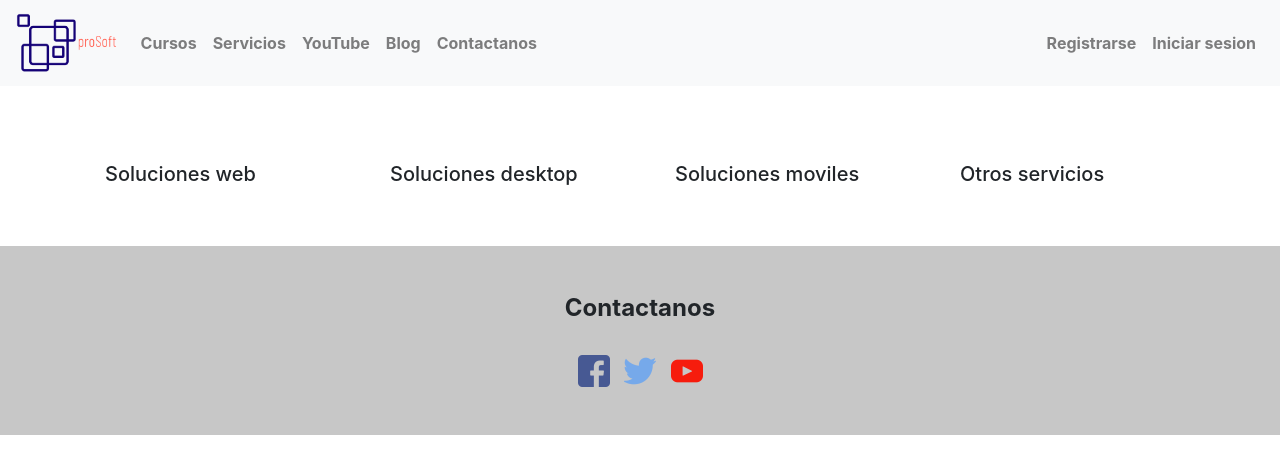
After one commit to albertopro/proSoft, a CodeIgniter app: page /proyectos/servicios in a window 1280 px wide. The commit adds this page. Shown: the top 454 px of the page. Run offline with CodeIgniter, Linux system fonts and the light colour scheme.

Commit message:
Servicios
Se agregaron cambios para la parte de servicios front 03

```diff
--- /dev/null
+++ b/application/controllers/Servicios.php
@@ -0,0 +1,15 @@
+<?php
+defined('BASEPATH') OR exit('No direct script access allowed');
+
+class Servicios extends CI_Controller {
+
+    public function __construct(){
+        parent::__construct();
+    }
+
+    public function index(){
+        $this->load->view('templateNoLogin/header');
+        $this->load->view('homeNoLogin/servicios');
+        $this->load->view('templateNoLogin/footer');
+    }
+}
--- a/application/views/homeNoLogin/home.php
+++ b/application/views/homeNoLogin/home.php
@@ -1,6 +1,6 @@
 <section class="seccionInformacion">
     <div class="container">
-        <div class="row-fluid">
+        <div class="row">
             <div class="col-xs-12">
                 <h1 class="titulo">Titulo</h1>
                 <p>En proSoft nos preocupamos por la gente y sus necesidades, tales como problemas que tienen en la vida diaria,
--- /dev/null
+++ b/application/views/homeNoLogin/servicios.php
@@ -0,0 +1,26 @@
+<section id="seccionServicios">
+    <div class="container">
+        <div class="row">
+            <div class="col-md-3 servicios">
+                <div class="card-body">
+                    <h5>Soluciones web</h5>
+                </div>
+            </div>
+            <div class="col-md-3 servicios">
+                <div class="card-body servicios">
+                    <h5>Soluciones desktop</h5>
+                </div>
+            </div>
+            <div class="col-md-3 servicios">
+                <div class="card-body">
+                    <h5>Soluciones moviles</h5>
+                </div>
+            </div>
+            <div class="col-md-3 servicios">
+                <div class="card-body">
+                    <h5>Otros servicios</h5>
+                </div>
+            </div>
+        </div>
+    </div>
+</section>
--- a/application/views/templateNoLogin/header.php
+++ b/application/views/templateNoLogin/header.php
@@ -9,6 +9,7 @@
     <link  href="<?= base_url('/assets/css/fuente.css')?>" rel="stylesheet">
     <link  href="<?= base_url('/assets/css/principal.css')?>" rel="stylesheet">
     <link  href="<?= base_url('/assets/css/login.css')?>" rel="stylesheet">
+    <link  href="<?= base_url('/assets/css/servicios.css')?>" rel="stylesheet">
     <title>Principal</title>
 </head>
 <body>
@@ -26,7 +27,7 @@
                 <a class="nav-link" href="#">Cursos</a>
             </li>
             <li class="nav-item listaMenu">
-                <a class="nav-link" href="#">Servicios</a>
+                <a class="nav-link" href="<?= base_url('servicios')?>">Servicios</a>
             </li>
             <li class="nav-item listaMenu">
                 <a class="nav-link" href="#">YouTube</a>
--- /dev/null
+++ b/assets/css/servicios.css
@@ -0,0 +1,3 @@
+#seccionServicios {
+    margin-top: 3.5rem;
+}
--- /dev/null
+++ b/assets/js/servicios.js
@@ -0,0 +1 @@
+//shadow-sm bg-white rounded
```
